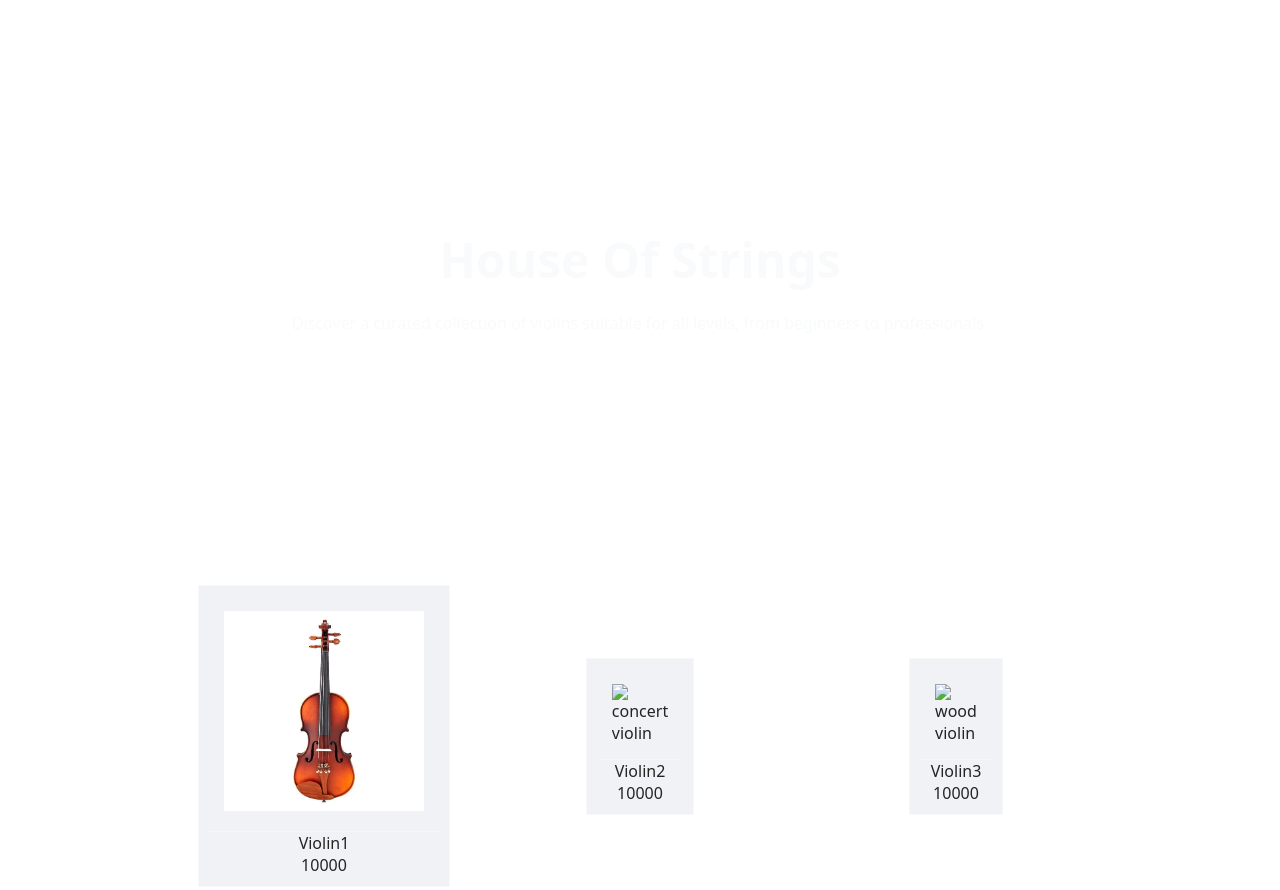
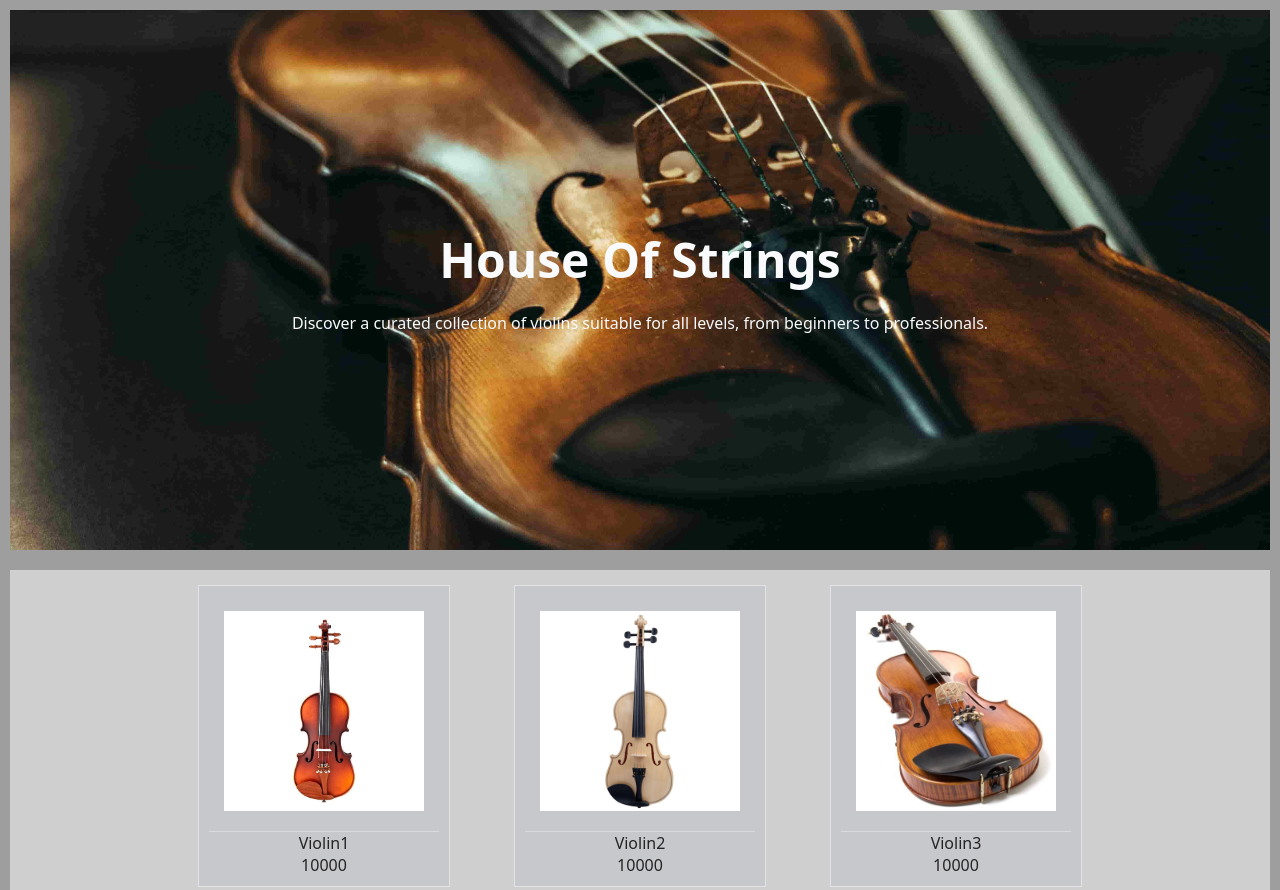
Before and after one commit to kexar007/hos2, a plain HTML site: page index.html in a window 1280 px wide. Shown: the top 890 px of the page. Drawn offline with Linux system fonts and the light colour scheme; the site is published under a folder, as on GitHub Pages, so addresses that start at the root find nothing.

Commit message:
image link optimised

```diff
--- a/index.html
+++ b/index.html
@@ -21,14 +21,14 @@
         </div>
         <div class="card" onclick="scrollTocontacts()">
             <div class="image">
-                <img src="/concertviolin.jpg" alt="concert violin">
+                <img src="concertviolin.jpg" alt="concert violin">
             </div>
             <div class="card-text">Violin2</div>
             <div class="card-text">10000</div>
         </div>
         <div class="card" onclick="scrollTocontacts()">
             <div class="image">
-                <img src="/professional-musical-wood-violin-500x500.webp" alt="wood violin">
+                <img src="professional-musical-wood-violin-500x500.webp" alt="wood violin">
             </div>
             <div class="card-text">Violin3</div>
             <div class="card-text">10000</div>
--- a/style.css
+++ b/style.css
@@ -22,7 +22,7 @@ html {
 
 body {
     font-family: system-ui, -apple-system, BlinkMacSystemFont, 'Segoe UI', Roboto, Oxygen, Ubuntu, Cantarell, 'Open Sans', 'Helvetica Neue', sans-serif;
-    background-image: url(/macosbg.jpg);
+    background-image: url(macosbg.jpg);
     background-attachment: fixed;
     background-size: cover;
     margin: 0%;
@@ -35,7 +35,7 @@ body {
 }
 
 .banner {
-    background-image: url(/violin_hero-min.jpg);
+    background-image: url(violin_hero-min.jpg);
     background-attachment: scroll;
     background-size: cover;
     background-position: center;
@@ -122,7 +122,7 @@ body {
     }
 
     body {
-        background-image: url(/macosbgdark.jpg);
+        background-image: url(macosbgdark.jpg);
 
         -webkit-backdrop-filter: saturate(3);
         backdrop-filter: saturate(3);
@@ -160,6 +160,6 @@ body {
     }
 
     body {
-        background-image: url(/macosbgdark.jpg);
+        background-image: url(macosbgdark.jpg);
     }
 }
```
